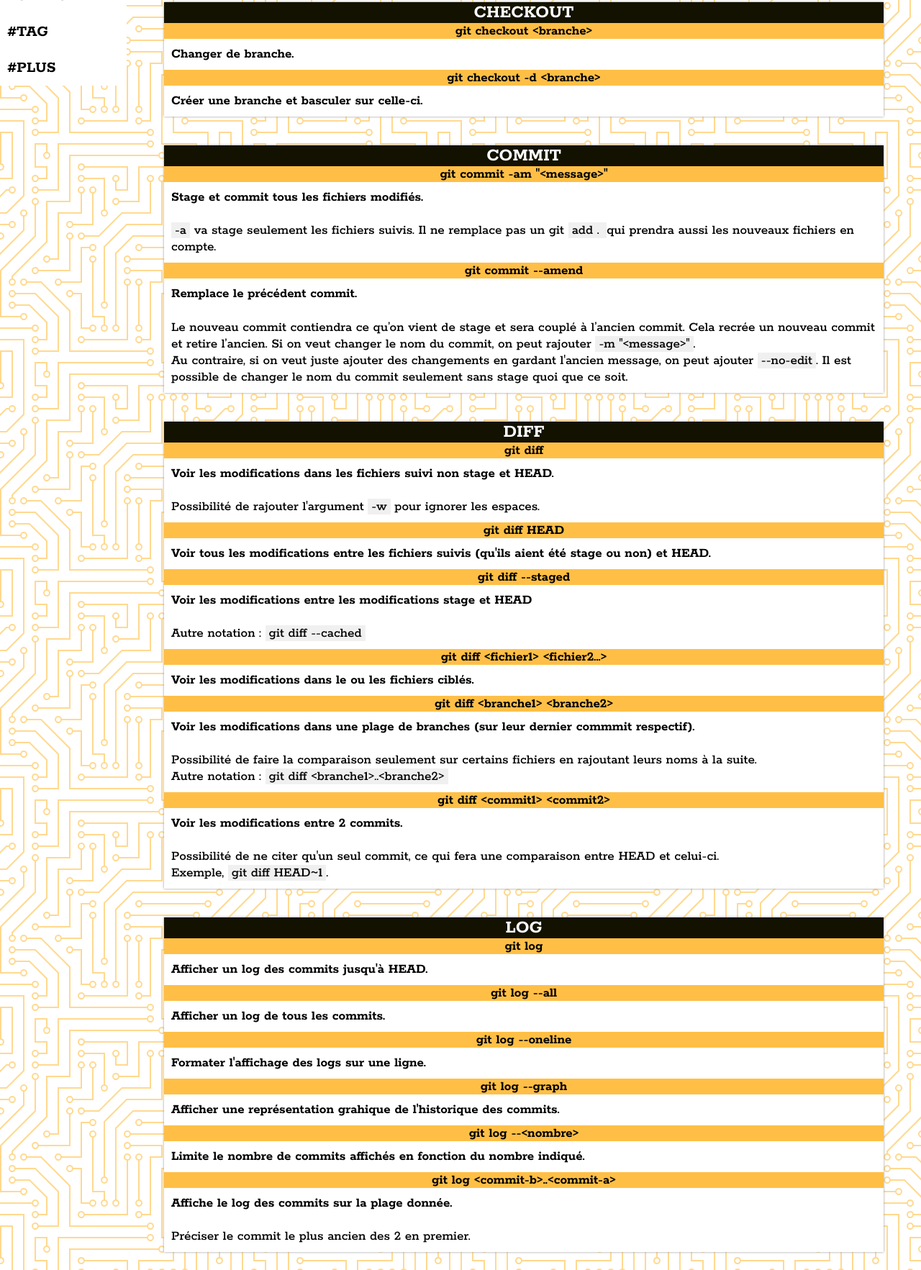
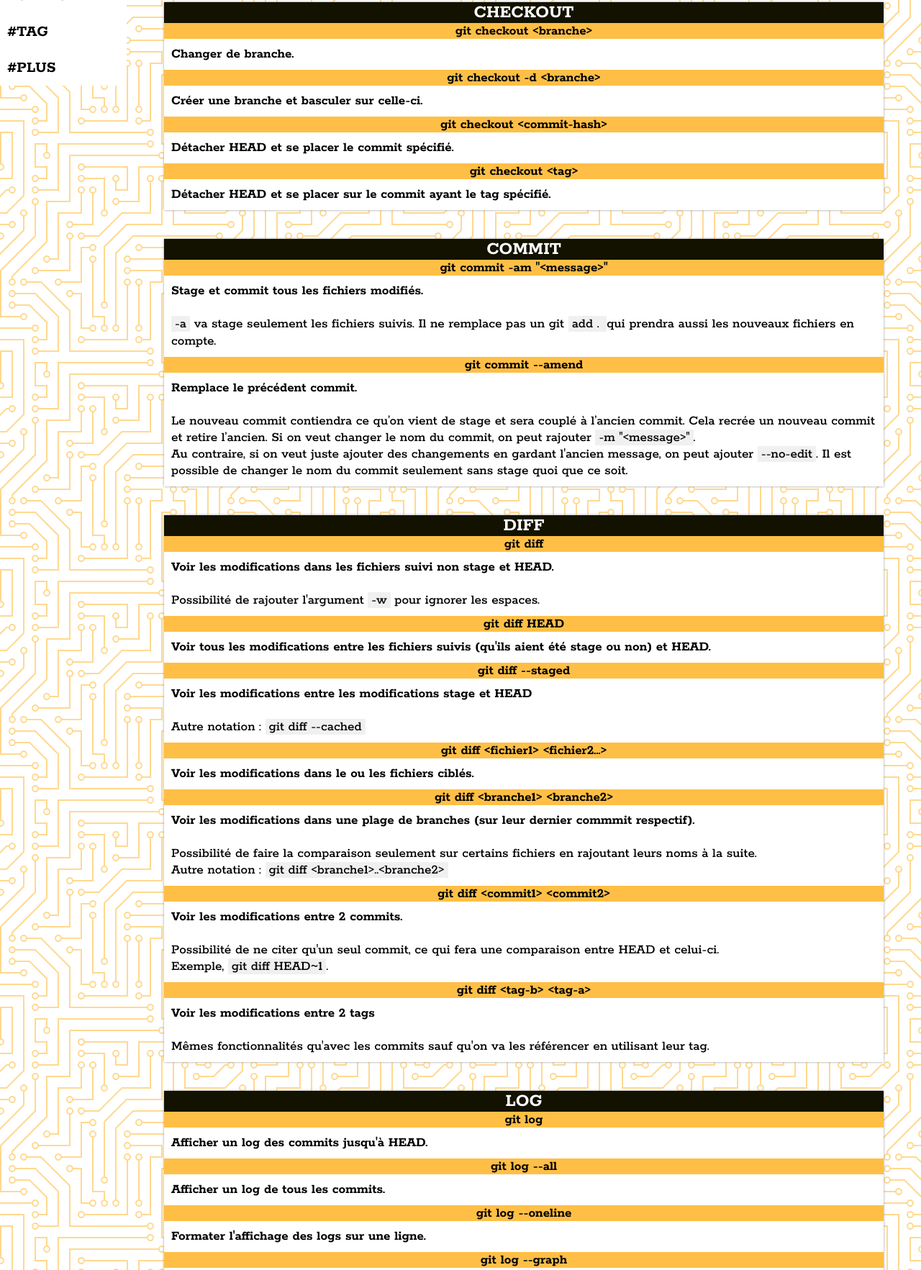
Before and after one commit to david-mi/cheatsheet_git, a plain HTML site: page index.html in a window 1280 px wide. Shown: the part 681-2446 px from the top of the page at 72% size. Drawn offline with Linux system fonts and the light colour scheme; a script that the page names is missing.

Commit message:
adding some tag commands

```diff
--- a/index.html
+++ b/index.html
@@ -101,7 +101,7 @@
             <td>
               <pre>
             <b>Lister les branches locales et distantes.</b>
-          </pre>
+            </pre>
             </td>
           </tr>
 
@@ -164,6 +164,28 @@
             </td>
           </tr>
         </tbody>
+
+
+        <tbody>
+          <tr>
+            <td><code>git checkout &lt;commit-hash&gt;</code></td>
+            <td>
+              <pre>
+                <b>Détacher HEAD et se placer le commit spécifié.</b>
+              </pre>
+            </td>
+          </tr>
+
+
+        <tbody>
+          <tr>
+            <td><code>git checkout &lt;tag&gt;</code></td>
+            <td>
+              <pre>
+                <b>Détacher HEAD et se placer sur le commit ayant le tag spécifié.</b>
+              </pre>
+            </td>
+          </tr>
 
 
       </table>
@@ -269,6 +291,18 @@
 
               Possibilité de ne citer qu'un seul commit, ce qui fera une comparaison entre HEAD et celui-ci.
               Exemple, <code>git diff HEAD~1</code>.
+            </pre>
+            </td>
+          </tr>
+
+
+          <tr>
+            <td><code>git diff &lt;tag-b&gt; &lt;tag-a&gt;</code></td>
+            <td>
+              <pre>
+              <b>Voir les modifications entre 2 tags</b>
+
+              Mêmes fonctionnalités qu'avec les commits sauf qu'on va les référencer en utilisant leur tag.
             </pre>
             </td>
           </tr>
@@ -702,11 +736,24 @@
 
         <tbody>
           <tr>
-            <td><code></code></td>
+            <td><code>git tag</code></td>
             <td>
               <pre>
-              <b></b>
-            </pre>
+                <b>Lister les tags.</b>
+                </pre>
+            </td>
+          </tr>
+
+          <tr>
+            <td><code>git tag -l "&lt;pattern&gt;"</code></td>
+            <td>
+              <pre>
+                <b>Lister les tags selon un pattern donné.</b>
+
+                Exemple: <code>git tag -l "16*"</code> Va récupérer tous les tags commençants par 16.
+
+                Plus d'infos sur les patterns: <a href="https://tldp.org/LDP/GNU-Linux-Tools-Summary/html/x11655.htm">tldp.org</a>
+              </pre>
             </td>
           </tr>
         </tbody>
```
